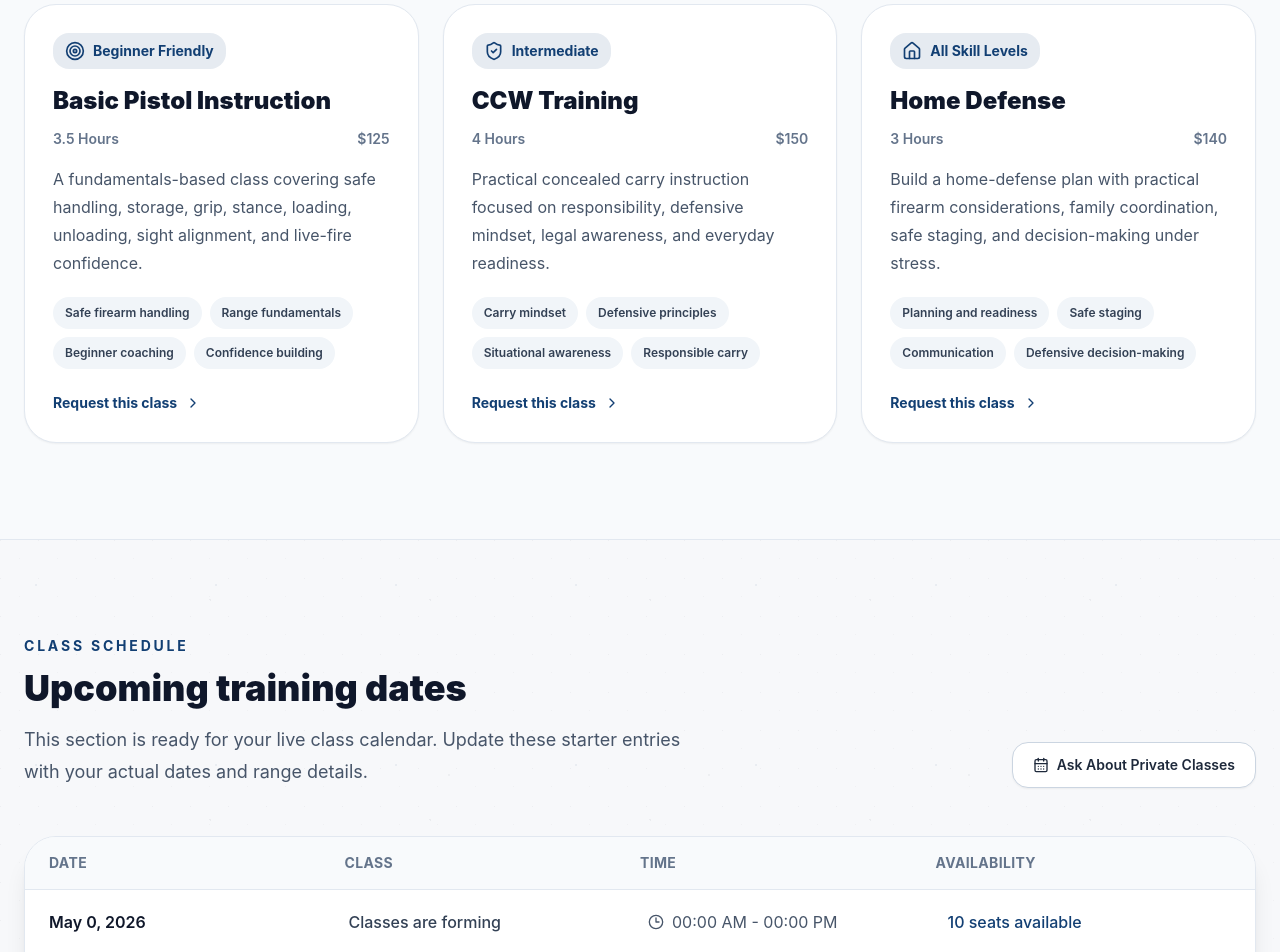
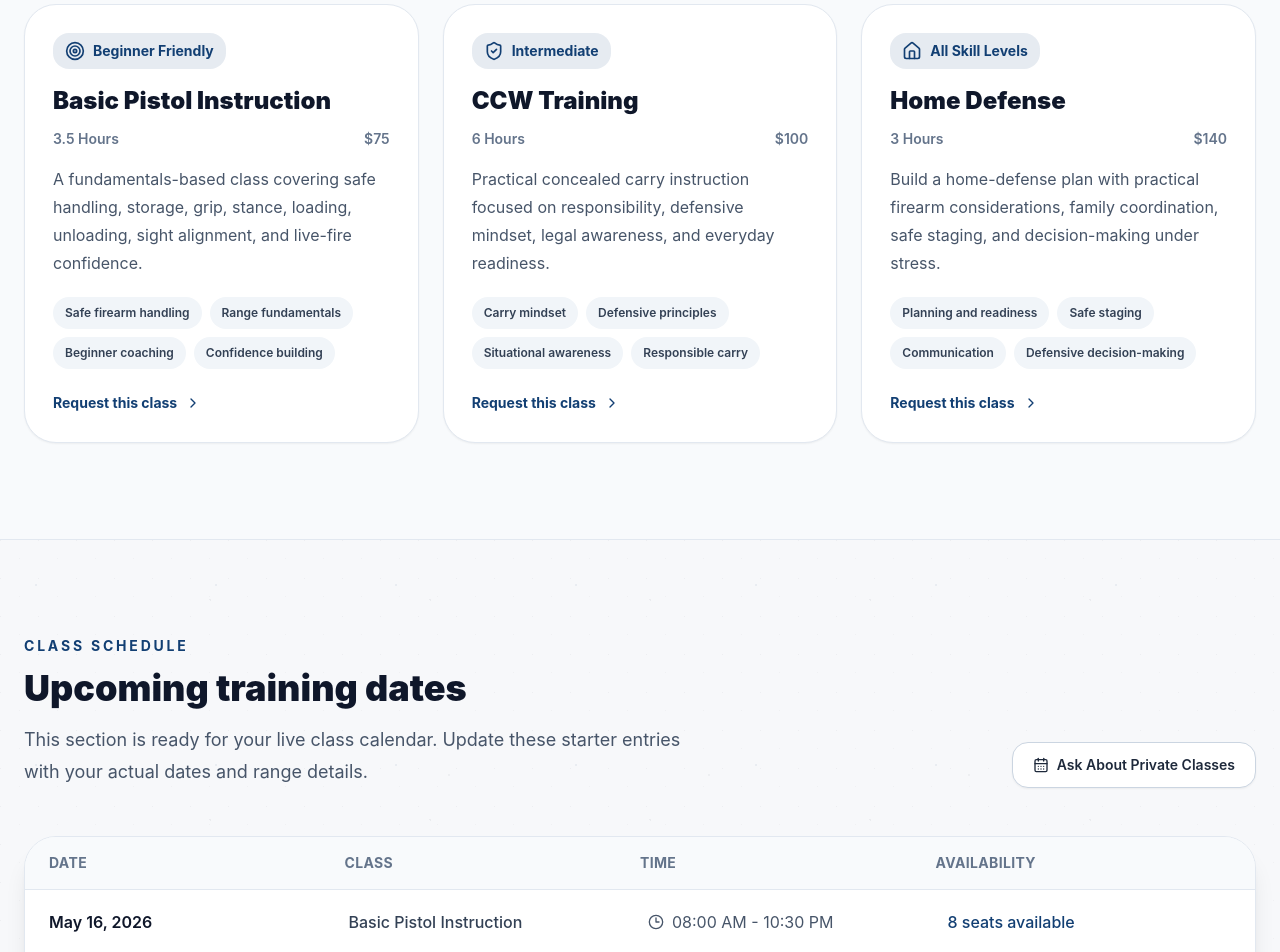
Before and after one commit to james3857-blip/guardian-defence-site, a React (Vite) app: page / in a window 1280 px wide. Shown: the part 1240-2192 px from the top of the page. Built offline with nearby package versions, Linux system fonts and the light colour scheme.

Commit message:
Update website

```diff
--- a/src/App.jsx
+++ b/src/App.jsx
@@ -24,16 +24,16 @@ const courses = [
     level: 'Beginner Friendly',
     desc: 'A fundamentals-based class covering safe handling, storage, grip, stance, loading, unloading, sight alignment, and live-fire confidence.',
     highlights: ['Safe firearm handling', 'Range fundamentals', 'Beginner coaching', 'Confidence building'],
-    price: '$125',
+    price: '$75',
   },
   {
     title: 'CCW Training',
     icon: ShieldCheck,
-    duration: '4 Hours',
+    duration: '6 Hours',
     level: 'Intermediate',
     desc: 'Practical concealed carry instruction focused on responsibility, defensive mindset, legal awareness, and everyday readiness.',
     highlights: ['Carry mindset', 'Defensive principles', 'Situational awareness', 'Responsible carry'],
-    price: '$150',
+    price: '$100',
   },
   {
     title: 'Home Defense',
@@ -47,10 +47,9 @@ const courses = [
 ]
 
 const schedule = [
-  { date: 'May 0, 2026', className: 'Classes are forming', time: '00:00 AM - 00:00 PM', seats: '10 seats' },
-  { date: 'May 0, 2026', className: 'Classes are forming', time: '00:00 AM - 00:00 PM', seats: '10 seats' },
-  { date: 'May 0, 2026', className: 'Classes are forming', time: '00:00 AM - 00:00 PM', seats: '10 seats' },
-  { date: 'May 0, 2026', className: 'Classes are forming', time: '00:00 AM - 00:00 PM', seats: '10 seats' },
+  { date: 'May 16, 2026', className: 'Basic Pistol Instruction', time: '08:00 AM - 10:30 PM', seats: '8 seats' },
+  { date: 'May 16, 2026', className: 'Handgun Cleaning', time: '11:30 AM - 12:30 PM', seats: '8 seats' },
+  { date: 'May 16, 2026', className: 'Range Safety', time: '1:30 AM -2:30 PM', seats: '8 seats' },
 ]
 
 const gallery = [
```
